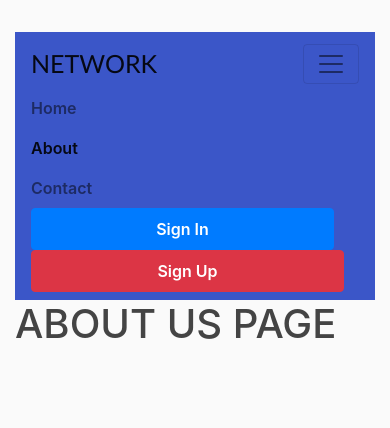
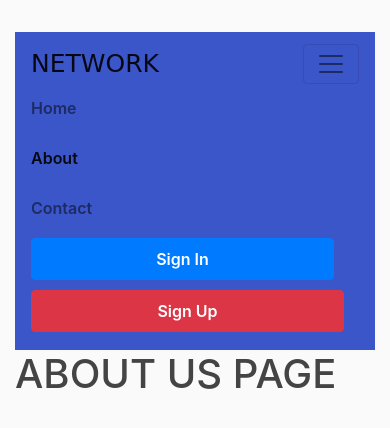
Before and after one commit to GavriKON/gavrikONnet, a Flask app: page /about in a window 390 px wide, after a click that opens the changed part. Shown: the top 428 px of the page. Run offline with Flask 2, Linux system fonts and the light colour scheme; some libraries are stand-ins or nearby versions.

Commit message:
latets update

```diff
--- a/external_main/main/static/postcss/posts_style.css
+++ b/external_main/main/static/postcss/posts_style.css
@@ -9,6 +9,7 @@
 .nav-item {
     margin-right: 15px;
 }
+
 
 body {
     background: #fafafa;
@@ -104,3 +105,11 @@ a.article-title:hover {
     background-color: rgb(108 117 125 / 25%);
     border-color: rgb(108 117 125 / 25%);
 }
+
+@media (max-width: 980px) {
+
+    /* показываем кнопку для переключения верхней навигации */
+    .nav-item {
+        margin-bottom: 10px;
+    }
+}
--- a/external_main/main/templates/layout.html
+++ b/external_main/main/templates/layout.html
@@ -26,7 +26,7 @@
 
             <nav class=" navbar navbar-expand-lg navbar-light bg-warning" style="background-color: #3b56c8!important;">
                 <a class="navbar-brand" href="{{url_for('main.home')}}"
-                    style="font-size:25px;font-family: 'Gill Sans', 'Gill Sans MT', Calibri, 'Trebuchet MS', sans-serif;">NETWORK</a>
+                    style="font-size:25px;font-family: 'Poor Story', cursive, sans-serif;">NETWORK</a>
                 <button class="navbar-toggler" type="button" data-toggle="collapse"
                     data-target="#navbarSupportedContent" aria-controls="navbarSupportedContent" aria-expanded="false"
                     aria-label="Toggle navigation">
```
Also changed, not shown: 1 other file.
